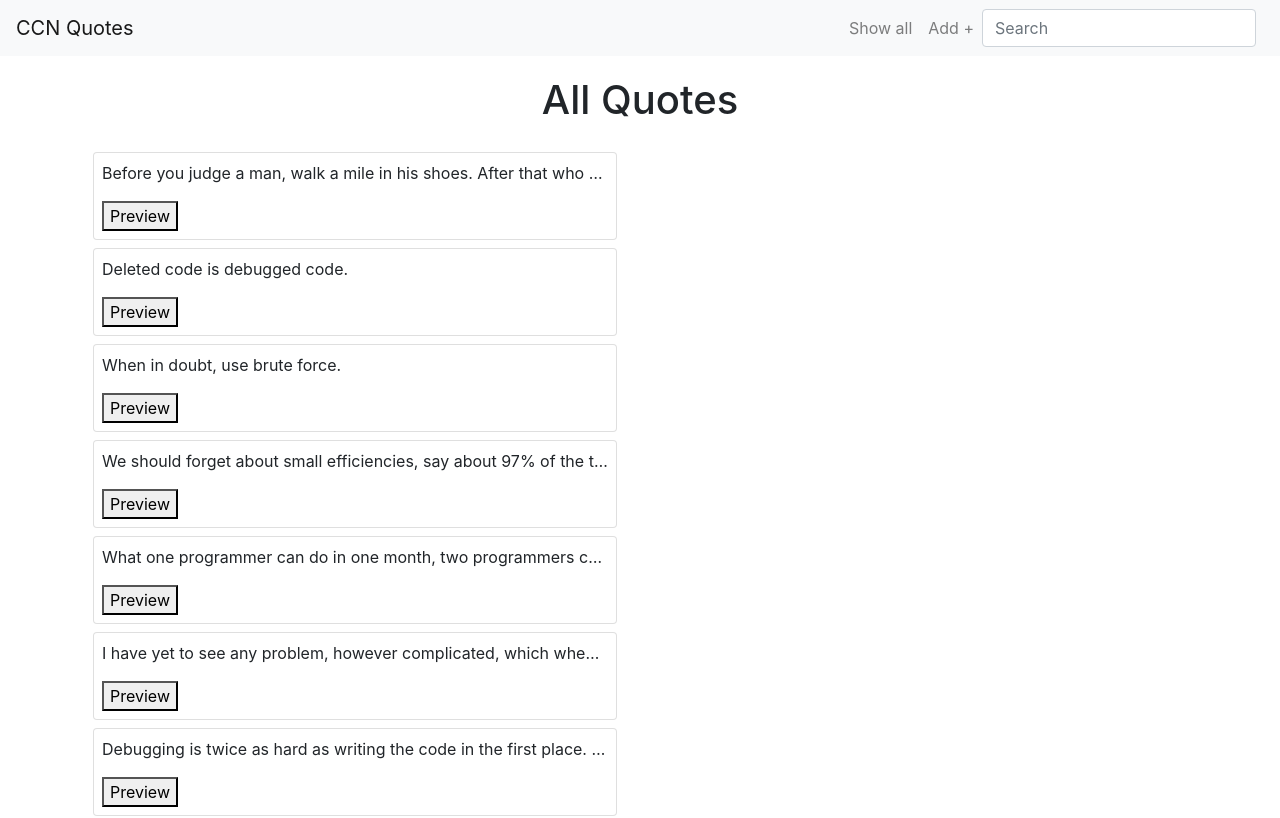
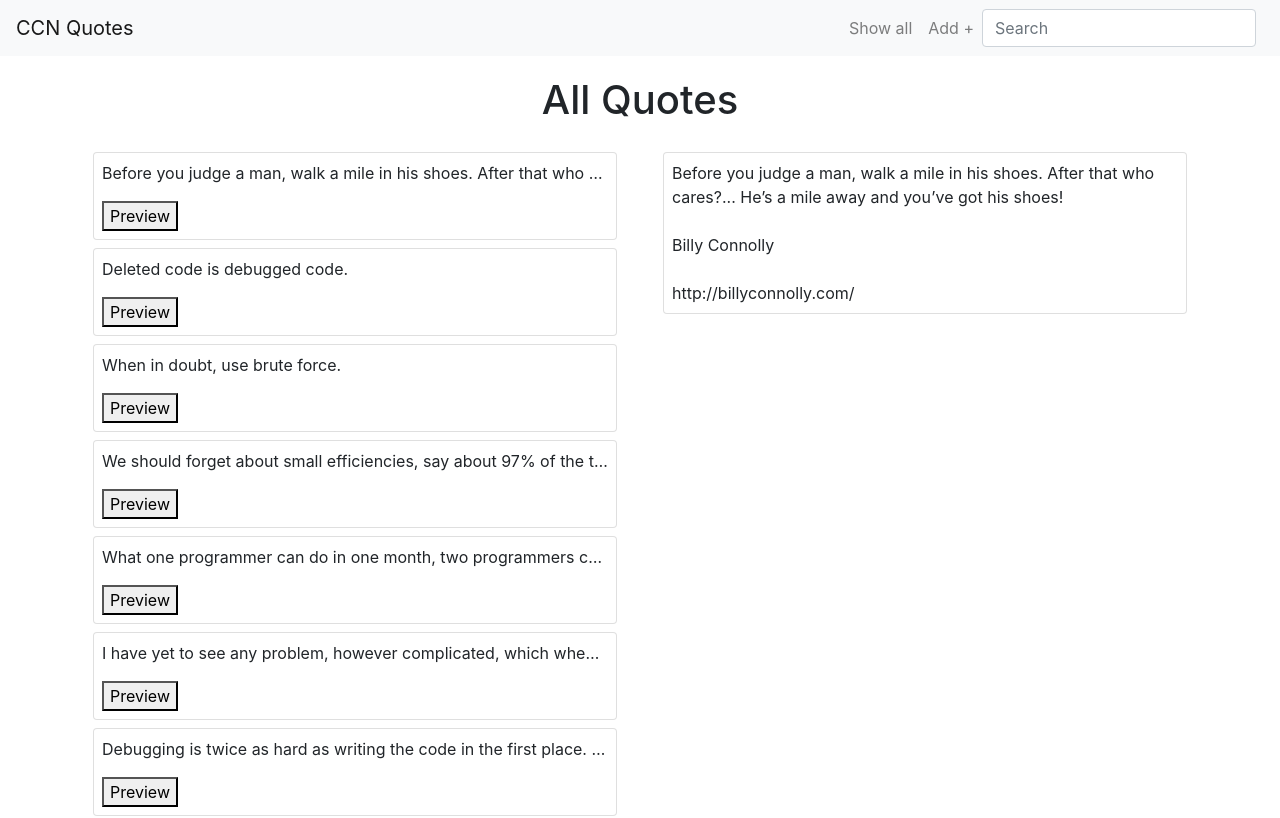
Before and after one commit to kristophesankar/ccnquotes, a React (Create React App) app: page / in a window 1280 px wide. Shown: the top 818 px of the page. Built offline with nearby package versions, Linux system fonts and the light colour scheme; data requests are answered from the project's data file.

Commit message:
feat: add QuoteCard

```diff
--- a/src/components/AllQuotesContainer.js
+++ b/src/components/AllQuotesContainer.js
@@ -1,6 +1,7 @@
 import React from "react"
 import { connect } from "react-redux"
 import QuoteList from "./QuoteList"
+import QuoteCard from "./QuoteCard"
 import Container from "react-bootstrap/Container"
 import Row from "react-bootstrap/Row"
 import Col from "react-bootstrap/Col"
@@ -18,7 +19,9 @@ const AllQuotesContainer = props => {
         <Col sm={6}>
           <QuoteList />
         </Col>
-        <Col sm={6}>{props.selectedQuote.id}</Col>
+        <Col sm={6}>
+          <QuoteCard quoteId={1} />
+        </Col>
       </Row>
     </Container>
   )
--- /dev/null
+++ b/src/components/QuoteCard.js
@@ -0,0 +1,40 @@
+import React, { Component } from "react"
+import { connect } from "react-redux"
+import Card from "react-bootstrap/Card"
+
+class QuoteCard extends Component {
+  state = {
+    quote: {}
+  }
+
+  componentDidMount() {}
+
+  render() {
+    return (
+      <Card className="m-2">
+        <Card.Body className="p-2">
+          {this.props.quote.map(entry => (
+            <div key={`quote-${entry.id}`}>
+              <div>{entry.body}</div>
+              <br />
+              <div>{entry.author}</div>
+              <br />
+              <div>{entry.source}</div>
+            </div>
+          ))}
+        </Card.Body>
+      </Card>
+    )
+  }
+}
+
+function mapStateToProps({ quotes }, props) {
+  const quote = Object.values(quotes).filter(entry => {
+    return parseInt(entry.id) === parseInt(props.quoteId)
+  })
+  return {
+    quote
+  }
+}
+
+export default connect(mapStateToProps)(QuoteCard)
```
